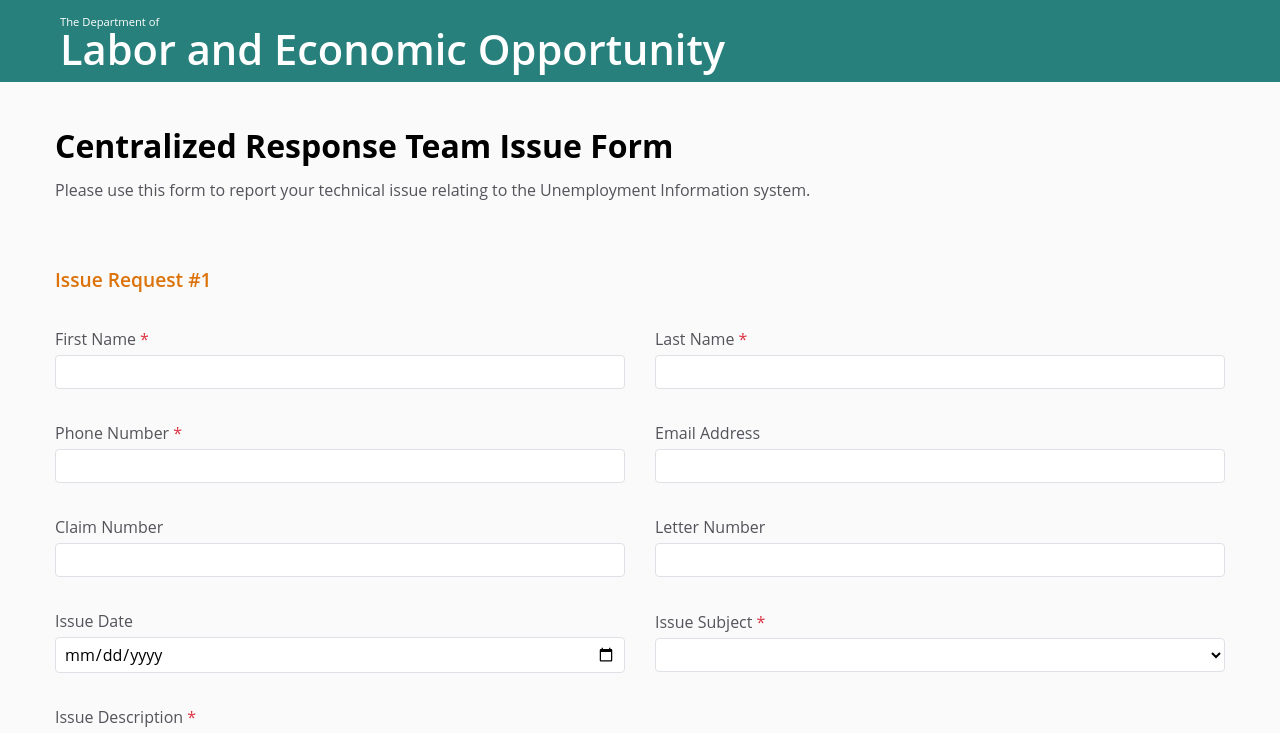
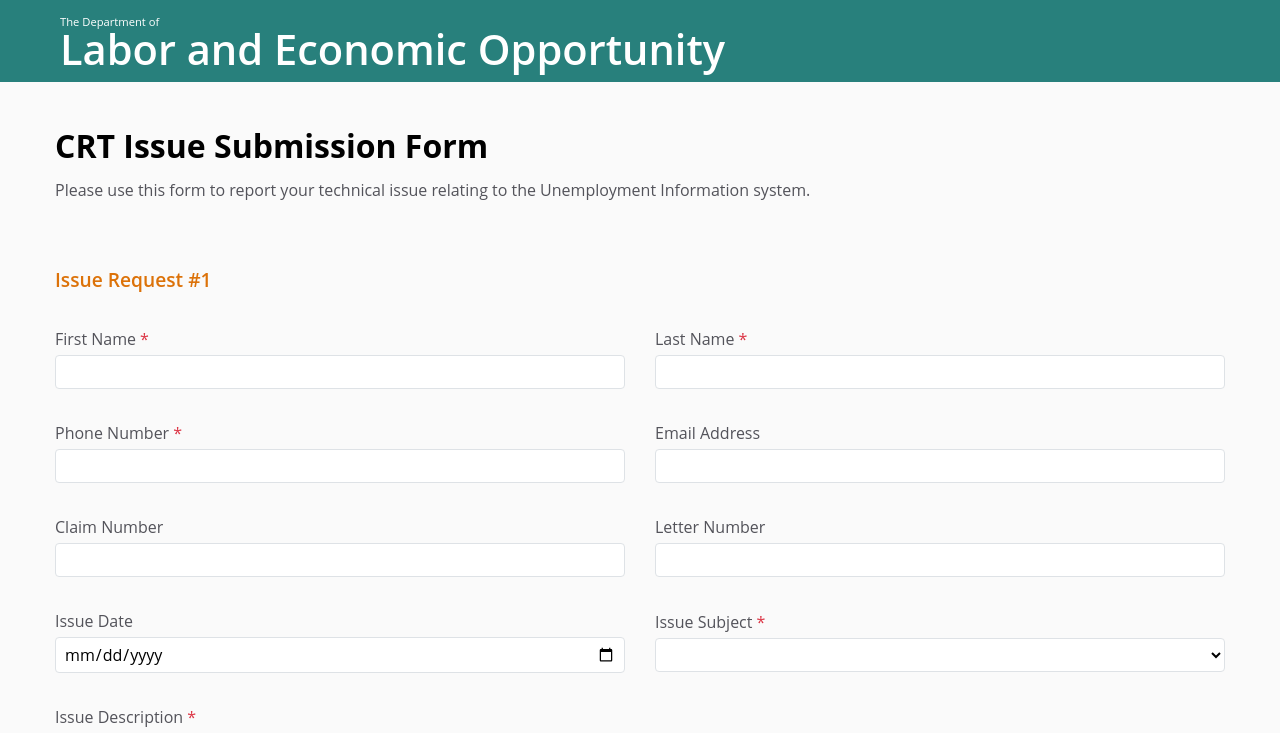
Before and after one commit to JoeDBNS/ui-crt-mockup, a website: page index.html in a window 1280 px wide. Shown: the top 733 px of the page. Drawn offline with nearby package versions, Linux system fonts and the light colour scheme.

Commit message:
Update form header

```diff
--- a/index.html
+++ b/index.html
@@ -41,7 +41,7 @@
             <div class="container-xl">
                 <div class="row">
                     <div class="col-12">
-                        <h1 class="section-title">Centralized Response Team Issue Form</h1>
+                        <h1 class="section-title">CRT Issue Submission Form</h1>
                         <p class="section-description">Please use this form to report your technical issue relating to the Unemployment Information system.</p>
                     </div>
                 </div>
```
